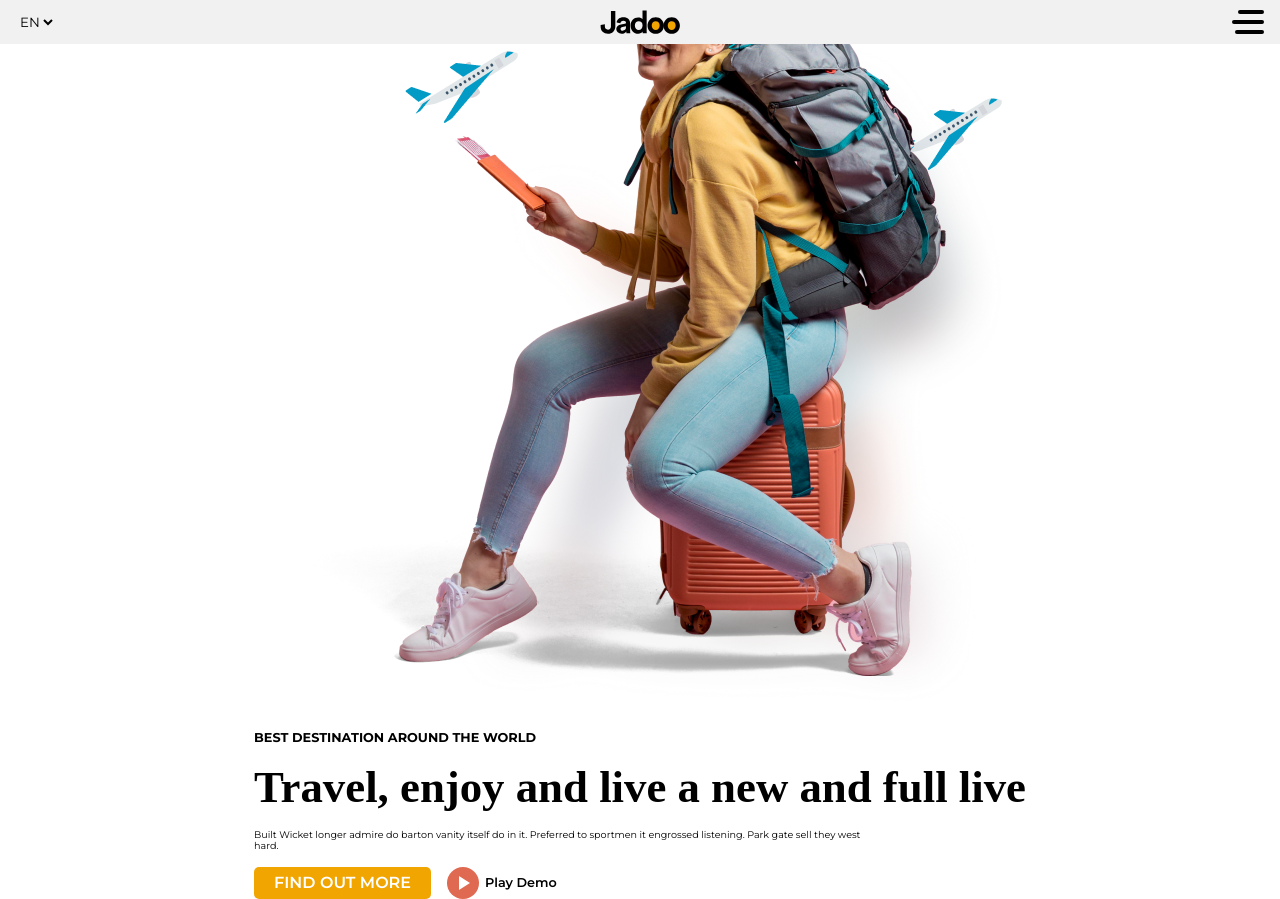
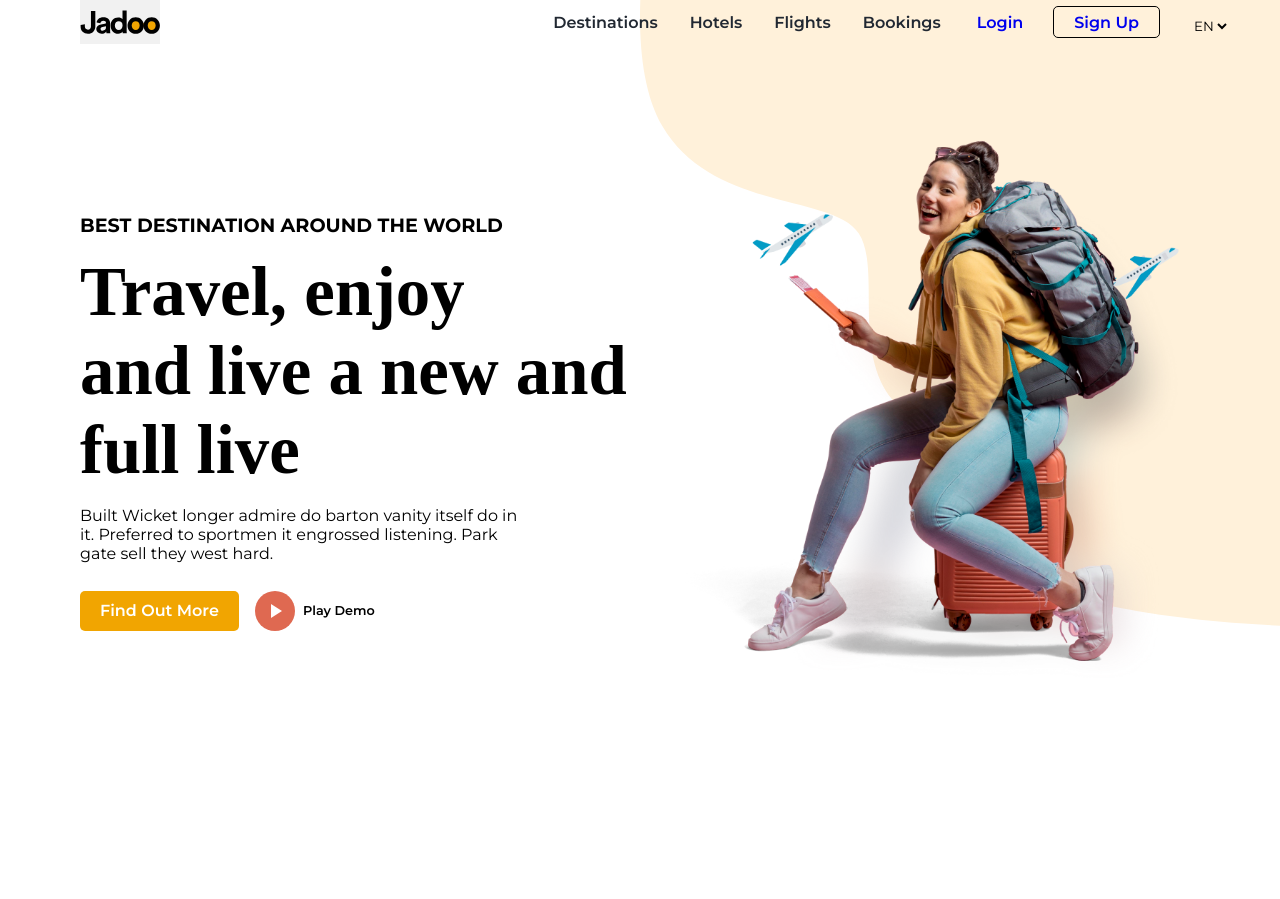
Before and after one commit to KucingOmpong-cp/Travel-Template, a plain HTML site: page Index.html in a window 1280 px wide. After the commit the page ends 800 px from the top, so only its background shows below. Drawn offline with Linux system fonts and the light colour scheme; a web font is replaced by a local one.

Commit message:
Responsive navbar and hero section

```diff
--- a/Index.html
+++ b/Index.html
@@ -25,8 +25,8 @@
             <li class="navbar__items"><a class="navbar__items-link" href="#">Bookings</a></li>
           </ul>
           <div class="navbar__cta">
-            <a class="btn btn--full" href="#">Login</a>
-            <a href="#" class="btn btn--full btn--border">Sign Up</a>
+            <a class="btn w-100" href="#">Login</a>
+            <a href="#" class="btn btn--border w-100">Sign Up</a>
           </div>
           <select class="dropdown">
             <option value="">en</option>
@@ -43,11 +43,11 @@
           </div>
           <div class="hero__block">
             <h3 class="hero__tagline">best destination around the world</h3>
-            <h1 class="hero__heading">Travel, enjoy and live a new and full live</h1>
+            <h1 class="hero__heading">Travel, enjoy<br>and live a new and full live</h1>
             <p class="hero__desc">Built Wicket longer admire do barton vanity itself do in it. Preferred to sportmen it engrossed listening. Park gate sell they west hard.</p>
             <div class="hero__cta">
-              <a href="#" class="btn btn--solid mr-1">find out more</a>
-              <a href="" class="btn btn--play"><span class="material-icons">play_arrow</span></a>
+              <a href="#" class="btn btn--big btn--solid mr-1">find out more</a>
+              <a href="" class="btn btn--big btn--play"><span class="material-icons">play_arrow</span></a>
             </div>
           </div>
         </div>
--- a/assets/css/style.css
+++ b/assets/css/style.css
@@ -6,6 +6,10 @@
   padding: 0;
   box-sizing: border-box;
   font-family: 'Montserrat', sans-serif;
+}
+
+.w-100 {
+  width: 100% !important;
 }
 
 .m-0 {
@@ -27,14 +31,25 @@
 .container {
   width: 100vw;
   padding: 0 16px;
+  overflow: hidden;
 }
 
 .hero {
   display: flex;
   justify-content: center;
   align-items: center;
+  position: relative;
+  padding: 44px 0 0 0;
   height: 100vh;
-  padding-top: 44px;
+}
+
+.hero::before {
+  content: url('../images/Decore.svg');
+  position: absolute;
+  width: 100%;
+  right: 0;
+  top: -12%;
+  z-index: 0;
 }
 
 .navbar {
@@ -48,6 +63,7 @@
   top: 0;
   left: 0;
   box-sizing: border-box;
+  z-index: 7;
   transition: 0.5s;
 }
 
@@ -59,6 +75,7 @@
   width: 100%;
   height: 44px;
   top: -6px;
+  background: #f1f1f1;
   z-index: 8;
 }
 
@@ -78,7 +95,7 @@
   list-style: none;
   padding: 6.5px 16px;
   font-weight: 600;
-  text-transform: uppercase;
+  text-transform: capitalize;
 }
 
 .navbar__items-link {
@@ -89,13 +106,15 @@
 .navbar__cta {
   position: absolute;
   display: flex;
-  align-content: space-between;
-  flex-wrap: wrap;
+  flex-direction: column;
   width: calc(100% - 32px);
   bottom: 46px;
-  height: 70px;
   color: #212832;
   z-index: 7;
+}
+
+.navbar__cta .btn:first-child {
+  margin-bottom: 8px;
 }
 
 .navbar.active {
@@ -114,12 +133,9 @@
   padding: 0 20px;
   text-decoration: none;
   font-weight: 600;
-  text-transform: uppercase;
+  text-transform: capitalize;
+  white-space: nowrap;
   border-radius: 5px;
-}
-
-.btn--full {
-  width: 100%;
 }
 
 .btn--border {
@@ -138,6 +154,7 @@
   background: #df6951;
   color: #fff;
   border-radius: 50%;
+  z-index: 1;
 }
 
 .btn--play::after {
@@ -148,6 +165,7 @@
   left: 38px;
   white-space: nowrap;
   color: #000;
+  z-index: 1;
 }
 
 .dropdown {
@@ -231,6 +249,7 @@
   display: flex;
   flex-wrap: wrap;
   justify-content: center;
+  z-index: 2;
 }
 
 .hero__image {
@@ -263,3 +282,141 @@
   display: flex;
   margin-top: 16px;
 }
+
+@media (max-height: 630px) {
+  .hero {
+    height: auto;
+    padding: 44px 0;
+  }
+}
+
+@media (min-width: 768px) {
+  .container {
+    padding: 0 30px;
+  }
+  .hero::before {
+    right: -5%;
+  }
+  .navbar {
+    padding: 0 30px;
+  }
+  .navbar__logo {
+    top: 0;
+  }
+  .navbar__cta {
+    width: calc(100% - 60px);
+  }
+  .dropdown {
+    left: 30px;
+    top: 4px;
+  }
+  .burger {
+    right: 30px;
+    top: 4px;
+  }
+  .hero::before {
+    right: -50%;
+  }
+  .hero__content {
+    align-items: center;
+    flex-direction: row-reverse;
+  }
+  .hero__image {
+    width: 50%;
+  }
+  .hero__block {
+    width: 50%;
+  }
+}
+
+@media (min-width: 992px) {
+  .container {
+    padding: 0 40px;
+  }
+  .navbar {
+    align-items: center;
+    padding: 0 40px;
+    background: none;
+  }
+  .navbar__logo {
+    width: fit-content;
+    top: 0;
+  }
+  .navbar__menu {
+    flex-direction: row;
+    justify-content: flex-end;
+    position: relative;
+    height: 32px;
+    bottom: 0;
+  }
+  .navbar__items {
+    padding: 0 8px;
+  }
+  .navbar__cta {
+    flex-direction: row;
+    width: auto;
+    position: relative;
+    bottom: 0;
+  }
+  .navbar__cta .btn {
+    width: fit-content !important;
+  }
+  .navbar__cta .btn:first-child {
+    margin-bottom: 0;
+    margin-right: 10px;
+  }
+  .dropdown {
+    position: relative;
+  }
+  .burger {
+    display: none;
+  }
+  .hero__heading {
+    font-size: 3.8em;
+  }
+  .hero__tagline {
+    font-size: 1.1em;
+  }
+  .hero__desc {
+    font-size: .9em;
+  }
+  .hero__cta {
+    margin-top: 24px;
+  }
+}
+
+@media (min-width: 1200px) {
+  .container {
+    padding: 0 80px;
+  }
+  .navbar {
+    align-items: center;
+    padding: 0 80px;
+    background: none;
+  }
+  .navbar__items {
+    padding: 0 16px;
+  }
+  .hero__heading {
+    font-size: 4.3em;
+  }
+  .hero__tagline {
+    font-size: 1.2em;
+  }
+  .hero__desc {
+    font-size: 1em;
+  }
+  .hero__cta {
+    margin-top: 28px;
+  }
+
+  .btn--big {
+    height: 40px;
+  }
+  .btn--play {
+    width: 40px;
+  }
+  .btn--play::after {
+    left: 48px;
+  }
+}
```
Also changed, not shown: assets/images/Decore.svg (added).
